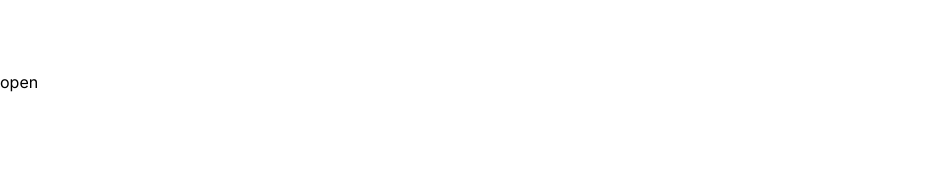
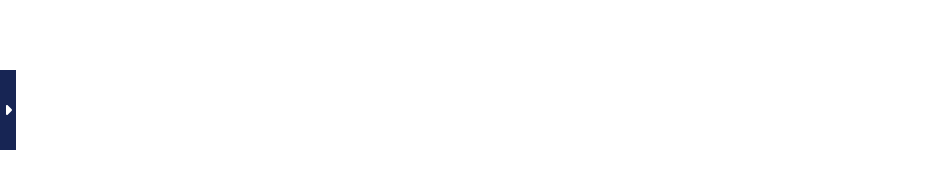
Before and after one commit to Shahidul-Islam-Jony/Go-India-Stocks-Task, a Next.js app: page / in a window 1280 px wide. Shown: the part 330-518 px from the top of the page, without its empty margins (0-944 px from the left). Built offline with nearby package versions, Linux system fonts and the light colour scheme.

Commit message:
Side navbar collaspe button added

```diff
--- a/src/Components/Disscussion/Disscussion.js
+++ b/src/Components/Disscussion/Disscussion.js
@@ -4,7 +4,7 @@
   return (
     <div>
       <div
-        className={`bg-slate-600 min-h-screen`}
+        className={`bg-base-100 min-h-screen`}
       >
         Middle
         {/* <button
--- a/src/Components/SideNav/SideNav.js
+++ b/src/Components/SideNav/SideNav.js
@@ -2,7 +2,7 @@
 const SideNav = () => {
   return (
     <div>
-        <div className="bg-blue-400 min-h-screen">Side Nav</div>
+        <div className="bg-blue-950 min-h-screen text-white">Side Nav</div>
     </div>
   );
 };
--- a/src/app/page.js
+++ b/src/app/page.js
@@ -3,6 +3,7 @@
 import Market from "@/Components/Market/Market";
 import SideNav from "@/Components/SideNav/SideNav";
 import { useState } from "react";
+import { FaCaretLeft, FaCaretRight } from "react-icons/fa6";
 
 const Home = () => {
   const [isSideOpen, setIsSideOpen] = useState(false);
@@ -21,10 +22,13 @@
 
   return (
     <div>
+      {/* small devices tab */}
       <div className="flex gap-4 md:hidden">
         <button onClick={() => handleDisscussionOpen()}>Disscussion</button>
         <button onClick={() => handleMarketOpen()}>Market</button>
       </div>
+
+      {/* Large devices layout */}
       <div className="hidden md:flex">
         {isSideOpen && (
           <div className="md:w-2/12">
@@ -37,19 +41,28 @@
           } md:w-7/12 relative min-h-screen`}
         >
           <Disscussion></Disscussion>
+          {isSideOpen ? (
             <button
               onClick={() => setIsSideOpen(!isSideOpen)}
-            className="absolute top-1/2"
+              className="absolute top-1/2 bg-blue-950 text-white py-8"
             >
-            open
+              <FaCaretLeft />
             </button>
+          ) : (
+            <button
+              onClick={() => setIsSideOpen(!isSideOpen)}
+              className="absolute top-1/2 bg-blue-950 text-white py-8"
+            >
+              <FaCaretRight />
+            </button>
+          )}
         </div>
         <div className={`${!isSideOpen && "md:w-4/12"} md:w-3/12`}>
           <Market></Market>
         </div>
       </div>
 
-      {/* small devices */}
+      {/* small devices Layout*/}
       <div className="">
         <div className="relative flex md:hidden">
           {isSideOpen && (
@@ -60,12 +73,25 @@
           {isDisscussionOpen && (
             <div className="z-10 w-full relative min-h-screen">
               <Disscussion></Disscussion>
+              {isSideOpen ? (
                 <button
                   onClick={() => setIsSideOpen(!isSideOpen)}
-                className={`absolute top-1/2 ${isSideOpen&&'left-1/2'}`}
+                  className={`absolute top-1/2 ${
+                    isSideOpen && "left-1/2"
+                  } bg-blue-950 text-white py-8`}
                 >
-                open
+                  <FaCaretLeft />
                 </button>
+              ) : (
+                <button
+                  onClick={() => setIsSideOpen(!isSideOpen)}
+                  className={`absolute top-1/2 ${
+                    isSideOpen && "left-1/2"
+                  } bg-blue-950 text-white py-8`}
+                >
+                  <FaCaretRight />
+                </button>
+              )}
             </div>
           )}
           {isMarketOpen && (
```
Also changed, not shown: package.json (+5 -4 lines), 1 other file (tests, documents, lock files or other folders). Lines whose indentation alone changed are shown as unchanged.
